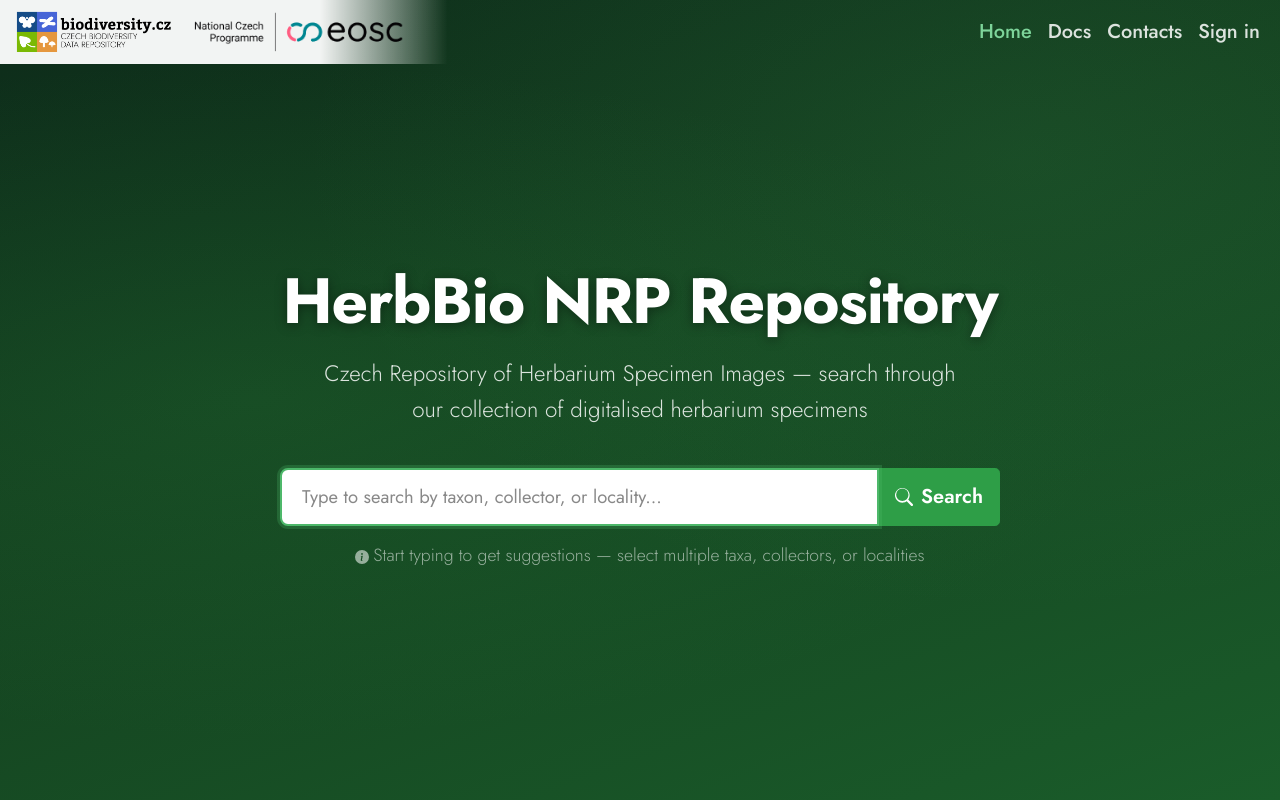
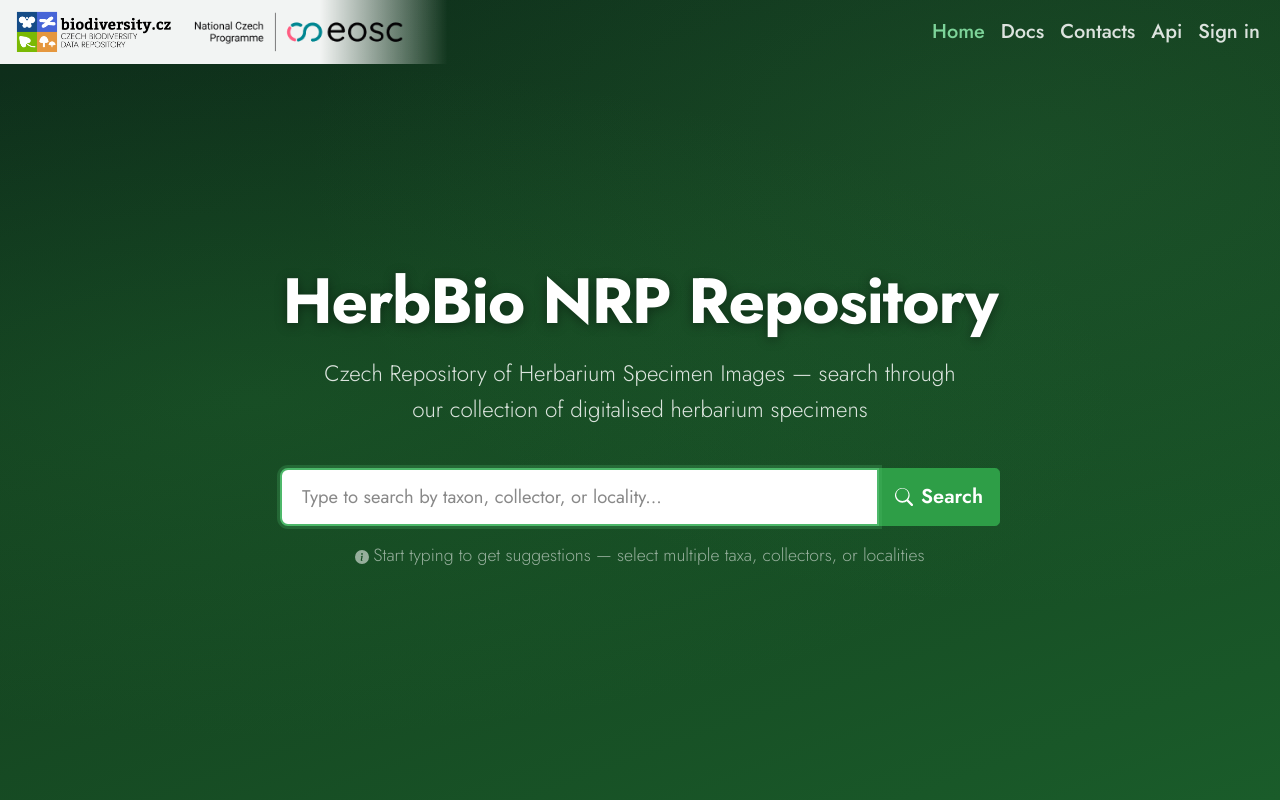
Before and after one commit to biodiversity-cz/herbarium-search, a React (Vite) app: page / in a window 1280 px wide. Shown: the top 800 px of the page. Built offline with nearby package versions, Linux system fonts and the light colour scheme; no server answers.

Commit message:
add Swagger

```diff
--- a/package.json
+++ b/package.json
@@ -19,7 +19,8 @@
     "react": "^19",
     "react-dom": "^19",
     "react-router-dom": "^7",
-    "react-select": "^5.10.2"
+    "react-select": "^5.10.2",
+    "swagger-ui-react": "^5"
   },
   "devDependencies": {
     "@types/react": "^19",
--- a/src/App.tsx
+++ b/src/App.tsx
@@ -4,6 +4,7 @@ import Layout from '@components/layout/Layout';
 import IndexPage from '@pages/IndexPage';
 import SearchPage from '@pages/SearchPage';
 import DetailPage from '@pages/DetailPage';
+import ApiDocPage from "@pages/ApiDocPage.tsx";
 
 const App: React.FC = () => {
   return (
@@ -13,6 +14,7 @@ const App: React.FC = () => {
           <Route index element={<IndexPage />} />
           <Route path="search" element={<SearchPage />} />
           <Route path="detail/:id" element={<DetailPage />} />
+          <Route path="apidoc" element={<ApiDocPage />} />
         </Route>
       </Routes>
     </Router>
--- a/src/components/layout/Header.tsx
+++ b/src/components/layout/Header.tsx
@@ -96,6 +96,11 @@ const Header: React.FC = () => {
                 </a>
               </li>
               <li className="nav-item">
+                <Link className={`nav-link ${location.pathname === '/apidoc' ? 'active' : ''}`} to="/apidoc">
+                  Api
+                </Link>
+              </li>
+              <li className="nav-item">
                 <a
                     href="https://herbarium.biodiversity.cz/sign/in"
                     target="_blank"
--- /dev/null
+++ b/src/pages/ApiDocPage.tsx
@@ -0,0 +1,17 @@
+import React from 'react';
+import SwaggerUI from 'swagger-ui-react';
+
+import 'swagger-ui-react/swagger-ui.css';
+
+/**
+ * API Swagger page.
+ */
+const ApiDocPage: React.FC = () => {
+  return (
+      <div style={{ height: '100vh' }}>
+        <SwaggerUI url="https://herbarium.biodiversity.cz/api/public/v1/openapi/meta" />
+      </div>
+  );
+};
+
+export default ApiDocPage;
```
Also changed, not shown: 1 other file (tests, documents, lock files or other folders).
